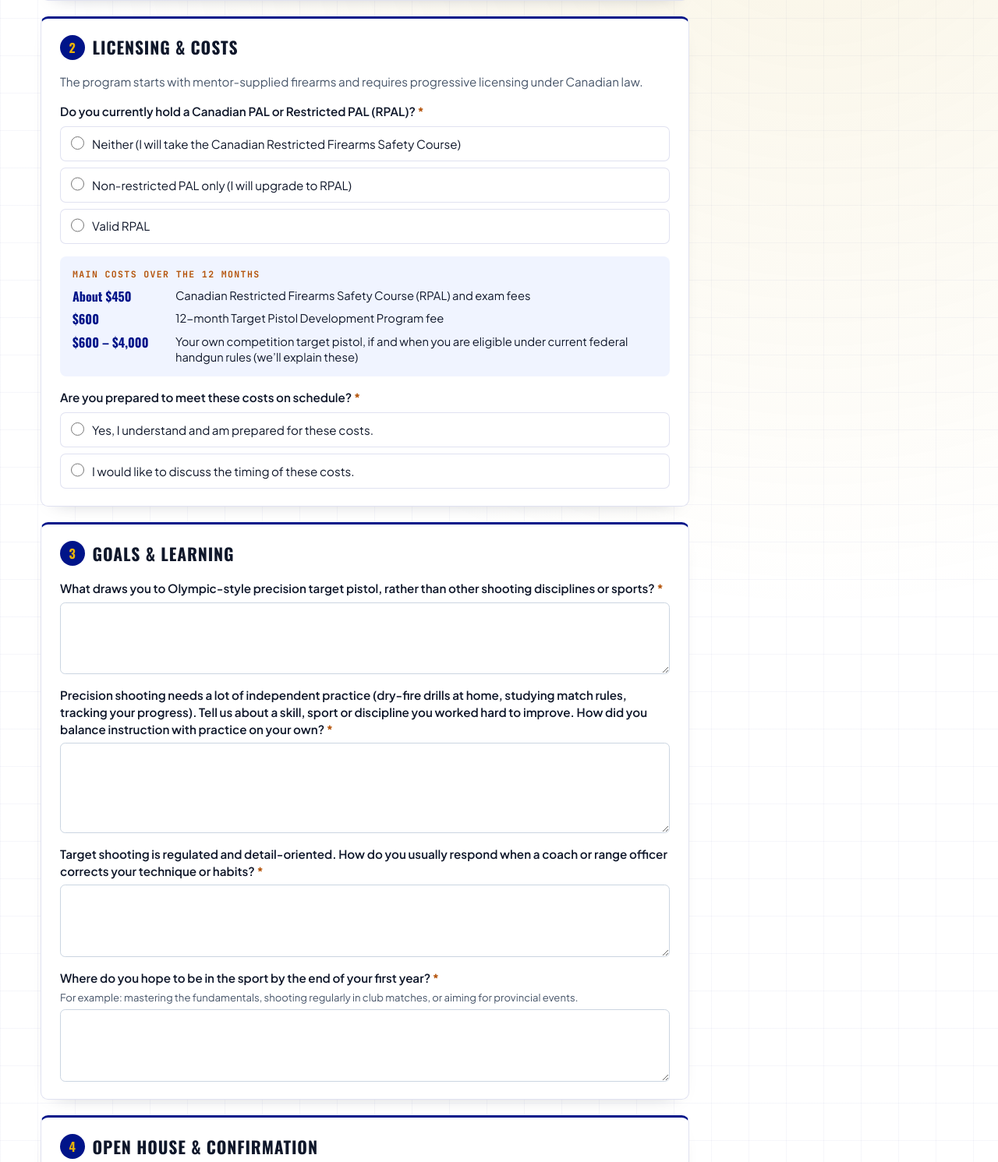
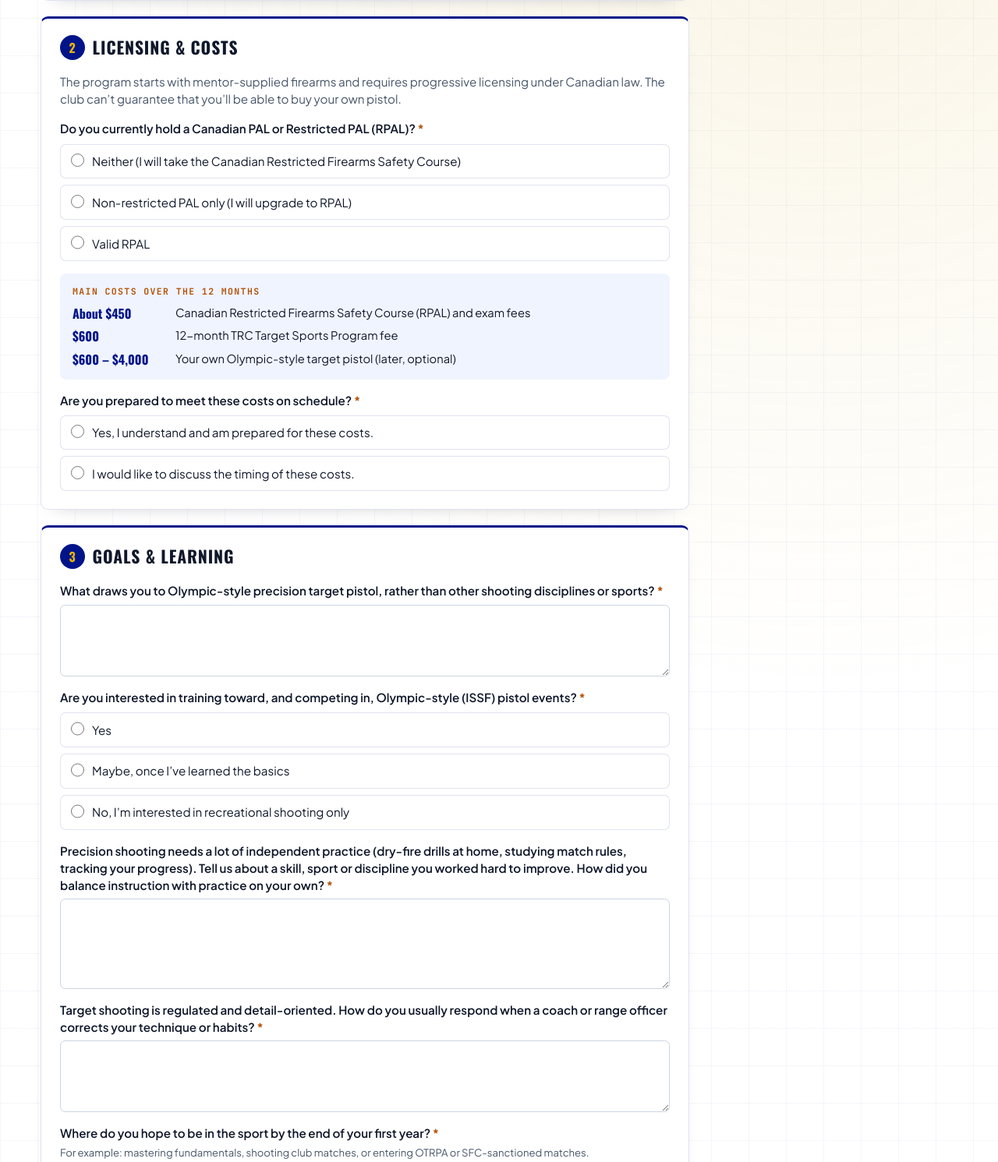
Before and after one commit to torontorevolverclub/trc-website, a plain HTML site: page public/questionnaire.html in a window 1280 px wide. Shown: the part 822-2313 px from the top of the page at 78% size. Drawn offline with nearby package versions, Linux system fonts and the light colour scheme; no server answers.

Commit message:
Questionnaire: TRC Target Sports Program name; pistol cost line simplified; ISSF interest question; no-guarantee sentence; sanctioned-match examples
Co-Authored-By: Claude Opus 5.5 <noreply@anthropic.com>
Claude-Session: https://claude.ai/code/session_01Q8JkxHxxTRuciZfHNN8EZn

```diff
--- a/public/questionnaire.html
+++ b/public/questionnaire.html
@@ -36,7 +36,7 @@
   <nav class="mnav" id="mnav"><a href="range.html">The Range</a><a href="heritage.html">Heritage</a><a href="competition.html">Competition</a><a href="#calendar" onclick="openCalendar();return false;">Calendar</a><a href="membership.html" class="mj">Join the Club</a><a href="members.html" class="mp">Members</a></nav>
 </div></header>
 <main class="page rg qfp">
-<section class="ph"><div class="in"><div class="crumbs"><a href="index.html">Home</a> / <a href="membership.html">Membership</a> / Questionnaire</div><h1>Applicant Questionnaire</h1><p class="sub">Target Pistol Development Program. Tell us a little about yourself. It takes about 10 minutes, and your answers go by email to the club’s President and Membership Secretary.</p></div></section>
+<section class="ph"><div class="in"><div class="crumbs"><a href="index.html">Home</a> / <a href="membership.html">Membership</a> / Questionnaire</div><h1>Applicant Questionnaire</h1><p class="sub">TRC Target Sports Program. Tell us a little about yourself. It takes about 10 minutes, and your answers go by email to the club’s President and Membership Secretary.</p></div></section>
 
 <section class="blk pb"><div class="in">
 <form id="qForm" class="qf" novalidate>
@@ -65,7 +65,7 @@
 
   <fieldset class="qf-card">
     <legend><span class="qf-n">2</span>Licensing &amp; costs</legend>
-    <p class="qf-intro">The program starts with mentor-supplied firearms and requires progressive licensing under Canadian law.</p>
+    <p class="qf-intro">The program starts with mentor-supplied firearms and requires progressive licensing under Canadian law. The club can’t guarantee that you’ll be able to buy your own pistol.</p>
     <div class="qf-q">
       <p>Do you currently hold a Canadian PAL or Restricted PAL (RPAL)? <b>*</b></p>
       <label class="qf-radio"><input type="radio" name="Licence" value="Neither – will take the Canadian Restricted Firearms Safety Course" required> Neither (I will take the Canadian Restricted Firearms Safety Course)</label>
@@ -76,8 +76,8 @@
       <p class="qf-costs-h">Main costs over the 12 months</p>
       <ul>
         <li><span>About $450</span>Canadian Restricted Firearms Safety Course (RPAL) and exam fees</li>
-        <li><span>$600</span>12-month Target Pistol Development Program fee</li>
-        <li><span>$600 – $4,000</span>Your own competition target pistol, if and when you are eligible under current federal handgun rules (we’ll explain these)</li>
+        <li><span>$600</span>12-month TRC Target Sports Program fee</li>
+        <li><span>$600 – $4,000</span>Your own Olympic-style target pistol (later, optional)</li>
       </ul>
     </div>
     <div class="qf-q">
@@ -90,9 +90,15 @@
   <fieldset class="qf-card">
     <legend><span class="qf-n">3</span>Goals &amp; learning</legend>
     <label>What draws you to Olympic-style precision target pistol, rather than other shooting disciplines or sports? <b>*</b><textarea name="Motivation" rows="3" required></textarea></label>
+    <div class="qf-q">
+      <p>Are you interested in training toward, and competing in, Olympic-style (ISSF) pistol events? <b>*</b></p>
+      <label class="qf-radio"><input type="radio" name="Interest in ISSF competition" value="Yes" required> Yes</label>
+      <label class="qf-radio"><input type="radio" name="Interest in ISSF competition" value="Maybe, once I have learned the basics"> Maybe, once I’ve learned the basics</label>
+      <label class="qf-radio"><input type="radio" name="Interest in ISSF competition" value="No – recreational shooting only"> No, I’m interested in recreational shooting only</label>
+    </div>
     <label>Precision shooting needs a lot of independent practice (dry-fire drills at home, studying match rules, tracking your progress). Tell us about a skill, sport or discipline you worked hard to improve. How did you balance instruction with practice on your own? <b>*</b><textarea name="Learning and independent practice" rows="4" required></textarea></label>
     <label>Target shooting is regulated and detail-oriented. How do you usually respond when a coach or range officer corrects your technique or habits? <b>*</b><textarea name="Handling feedback and safety" rows="3" required></textarea></label>
-    <label>Where do you hope to be in the sport by the end of your first year? <b>*</b><small>For example: mastering the fundamentals, shooting regularly in club matches, or aiming for provincial events.</small><textarea name="12-month outlook" rows="3" required></textarea></label>
+    <label>Where do you hope to be in the sport by the end of your first year? <b>*</b><small>For example: mastering fundamentals, shooting club matches, or entering OTRPA or SFC-sanctioned matches.</small><textarea name="12-month outlook" rows="3" required></textarea></label>
   </fieldset>
 
   <fieldset class="qf-card">
```
